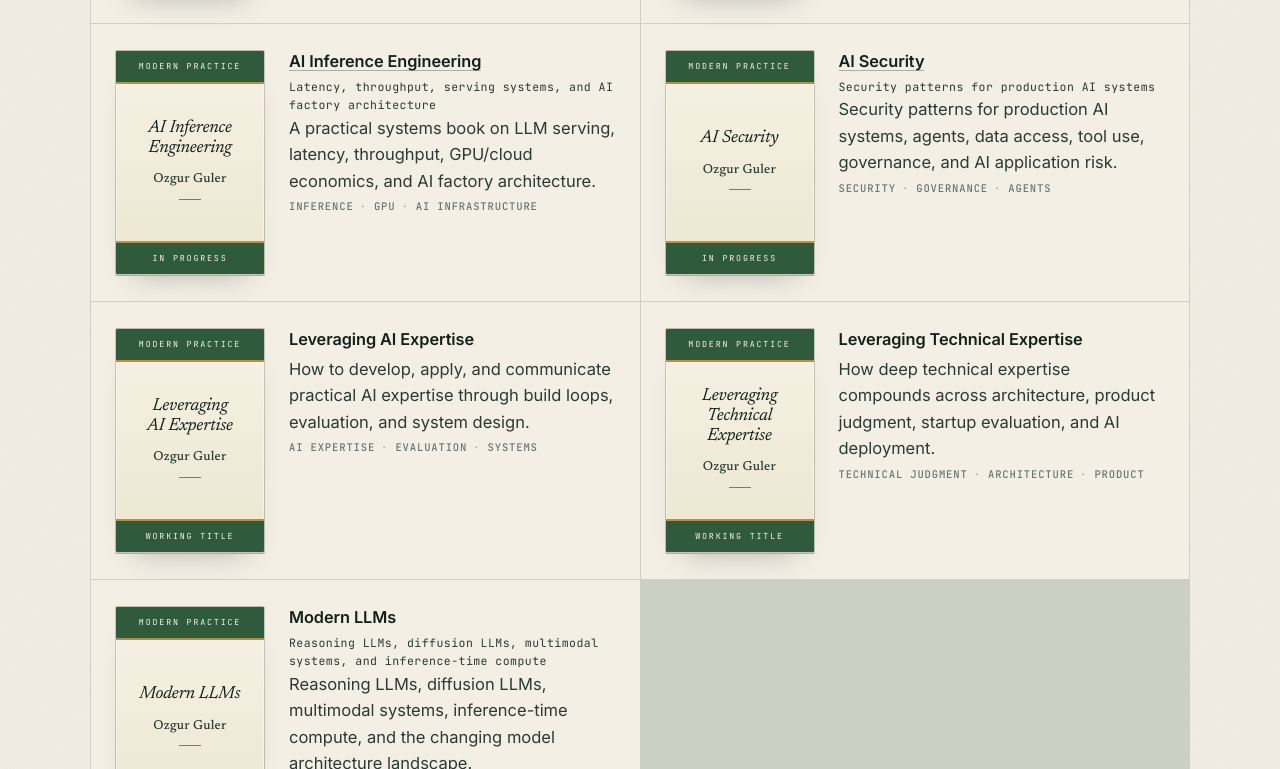
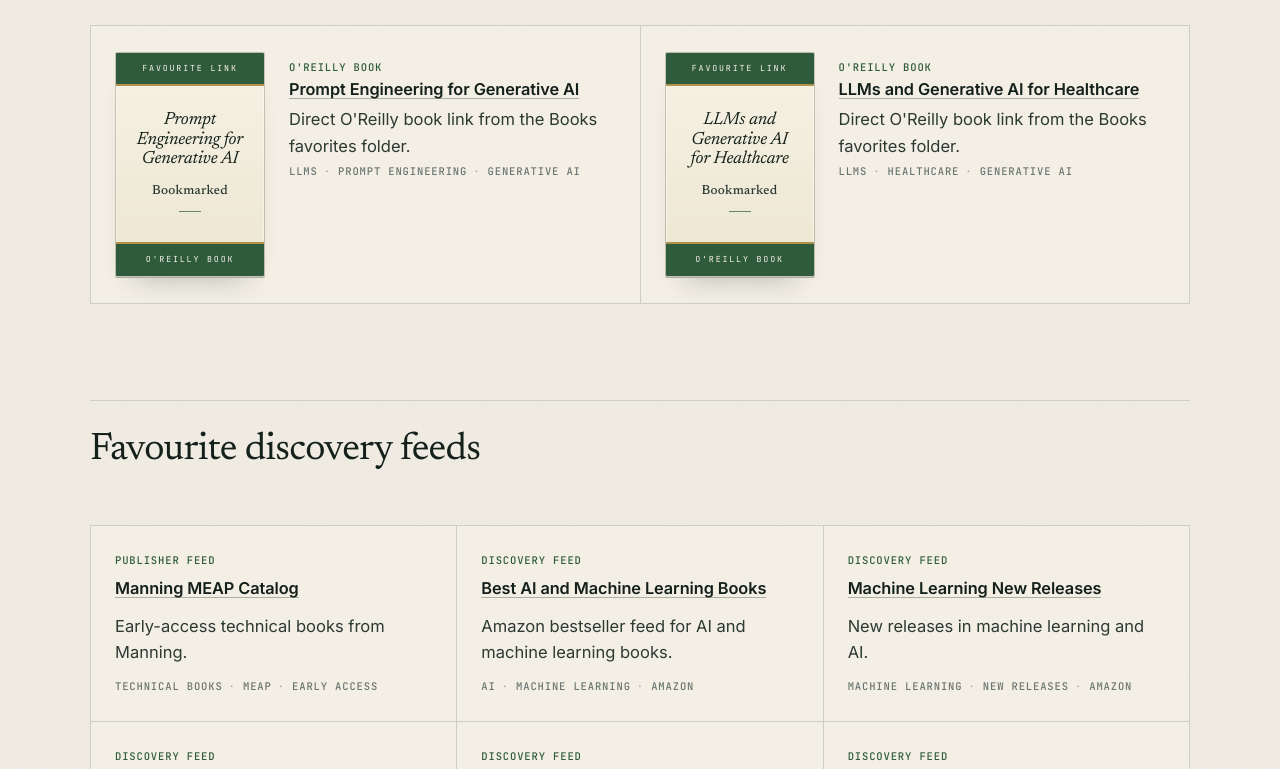
Before and after one commit to ozgurgulerx/ai-prime-directive, an Astro site in the folder site/: page /books in a window 1280 px wide. Shown: the part 591-1360 px from the top of the page. Built offline with nearby package versions, Linux system fonts and the light colour scheme; Astro itself is replaced by a stand-in of ours.

Commit message:
feat: update books from favorite bookmarks

```diff
--- a/site/scripts/generate-images.mjs
+++ b/site/scripts/generate-images.mjs
@@ -9,6 +9,8 @@ const promptDir = new URL("../prompts/nano-banana/", import.meta.url);
 const outputRoot = new URL("../public/generated/", import.meta.url);
 
 const jobs = [
+  ["bookmark-prompt-engineering-for-generative-ai.md", "books/bookmark-prompt-engineering-for-generative-ai.png", "2:3"],
+  ["bookmark-llms-generative-ai-healthcare.md", "books/bookmark-llms-generative-ai-healthcare.png", "2:3"],
   ["ai-inference-engineering.md", "books/ai-inference-engineering.png", "2:3"],
   ["ai-agents-in-production.md", "books/ai-agents-in-production.png", "2:3"],
   ["ai-data-integration-patterns.md", "books/ai-data-integration-patterns.png", "2:3"],
--- a/site/src/components/Card.astro
+++ b/site/src/components/Card.astro
@@ -9,11 +9,12 @@ interface Props {
 }
 
 const { title, summary, href, status, tags = [], accent = false } = Astro.props;
+const external = href?.startsWith("http");
 ---
 
 <article class:list={["card", { accent }]}>
   {status && <span class="status">{status}</span>}
-  <h3>{href ? <a href={href}>{title}</a> : title}</h3>
+  <h3>{href ? <a href={href} target={external ? "_blank" : null} rel={external ? "noopener" : null}>{title}</a> : title}</h3>
   {summary && <p>{summary}</p>}
   {tags.length > 0 && (
     <div class="chips">
--- /dev/null
+++ b/site/src/lib/bookmarks.ts
@@ -0,0 +1,202 @@
+export type BookLink = {
+  title: string;
+  url: string;
+  summary: string;
+  status: string;
+  tags: string[];
+};
+
+export const directBookLinks: BookLink[] = [
+  {
+    title: "Prompt Engineering for Generative AI",
+    url: "https://learning.oreilly.com/library/view/prompt-engineering-for/9781098153427/",
+    summary: "Direct O'Reilly book link from the Books favorites folder.",
+    status: "O'Reilly book",
+    tags: ["llms", "prompt engineering", "generative ai"],
+  },
+  {
+    title: "LLMs and Generative AI for Healthcare",
+    url: "https://learning.oreilly.com/library/view/llms-and-generative/9781098160913/",
+    summary: "Direct O'Reilly book link from the Books favorites folder.",
+    status: "O'Reilly book",
+    tags: ["llms", "healthcare", "generative ai"],
+  },
+];
+
+export const favoriteBookFeeds: BookLink[] = [
+  {
+    title: "Manning MEAP Catalog",
+    url: "https://www.manning.com/meap-catalog",
+    summary: "Early-access technical books from Manning.",
+    status: "publisher feed",
+    tags: ["technical books", "meap", "early access"],
+  },
+  {
+    title: "Best AI and Machine Learning Books",
+    url: "https://www.amazon.com/Best-Sellers-AI-Machine-Learning/zgbs/books/3887",
+    summary: "Amazon bestseller feed for AI and machine learning books.",
+    status: "discovery feed",
+    tags: ["ai", "machine learning", "amazon"],
+  },
+  {
+    title: "Machine Learning New Releases",
+    url: "https://www.amazon.com/gp/new-releases/books/3887",
+    summary: "New releases in machine learning and AI.",
+    status: "discovery feed",
+    tags: ["machine learning", "new releases", "amazon"],
+  },
+  {
+    title: "Cloud Computing New Releases",
+    url: "https://www.amazon.com/gp/new-releases/books/10806612011",
+    summary: "New releases in cloud computing.",
+    status: "discovery feed",
+    tags: ["cloud", "infrastructure", "amazon"],
+  },
+  {
+    title: "Best Cloud Computing Books",
+    url: "https://www.amazon.com/Best-Sellers-Kindle-Store-Cloud-Computing/zgbs/digital-text/16977223011",
+    summary: "Bestseller feed for cloud computing books.",
+    status: "discovery feed",
+    tags: ["cloud", "infrastructure", "amazon"],
+  },
+  {
+    title: "Python New Releases",
+    url: "https://www.amazon.com/gp/new-releases/books/285856",
+    summary: "New Python programming book releases.",
+    status: "discovery feed",
+    tags: ["python", "programming", "amazon"],
+  },
+  {
+    title: "Best Python Books",
+    url: "https://www.amazon.com/Best-Sellers-Books-Python-Programming/zgbs/books/285856",
+    summary: "Bestseller feed for Python programming books.",
+    status: "discovery feed",
+    tags: ["python", "programming", "amazon"],
+  },
+  {
+    title: "Computers and Technology New Releases",
+    url: "https://www.amazon.com/gp/new-releases/books/5/ref=zg_bsnr_unv_books_2_549646_1",
+    summary: "Broad technical new-release feed for computer and technology books.",
+    status: "discovery feed",
+    tags: ["technology", "computer science", "amazon"],
+  },
+  {
+    title: "Computer Programming New Releases",
+    url: "https://www.amazon.com/gp/new-releases/books/3839/ref=zg_bsnr_nav_b_2_5",
+    summary: "New releases in computer programming.",
+    status: "discovery feed",
+    tags: ["programming", "software", "amazon"],
+  },
+  {
+    title: "Software Development New Releases",
+    url: "https://www.amazon.com/gp/new-releases/books/4016/ref=zg_b_hnr_4016_1",
+    summary: "New releases in software development.",
+    status: "discovery feed",
+    tags: ["software", "engineering", "amazon"],
+  },
+  {
+    title: "Best Web Development and Design Books",
+    url: "https://www.amazon.com/Best-Sellers-Books-Web-Development-Design/zgbs/books/3510/ref=zg_bs_nav_b_2_5",
+    summary: "Bestseller feed for web development and design books.",
+    status: "discovery feed",
+    tags: ["web", "design", "amazon"],
+  },
+  {
+    title: "Computer Vision and Pattern Recognition",
+    url: "https://www.amazon.com/Best-Sellers-Books-Computer-Vision-Pattern-Recognition/zgbs/books/132552011/ref=zg_bs_nav_b_4_3887",
+    summary: "Computer vision and pattern recognition book feed.",
+    status: "discovery feed",
+    tags: ["computer vision", "machine learning", "amazon"],
+  },
+  {
+    title: "Data Warehousing New Releases",
+    url: "https://www.amazon.com/gp/new-releases/books/3655",
+    summary: "New releases in data warehousing.",
+    status: "discovery feed",
+    tags: ["data", "warehousing", "amazon"],
+  },
+  {
+    title: "Quantum Theory New Releases",
+    url: "https://www.amazon.com/gp/new-releases/books/14581",
+    summary: "New releases in quantum theory.",
+    status: "discovery feed",
+    tags: ["quantum", "science", "amazon"],
+  },
+  {
+    title: "Best Quantum Theory Books",
+    url: "https://www.amazon.com/Best-Sellers-Kindle-Store-Quantum-Theory/zgbs/digital-text/159799011/ref=zg_bsnr_tab_t_digital-text_bs",
+    summary: "Bestseller feed for quantum theory books.",
+    status: "discovery feed",
+    tags: ["quantum", "science", "amazon"],
+  },
+  {
+    title: "Neuroscience New Releases",
+    url: "https://www.amazon.com/gp/new-releases/books/227637",
+    summary: "New releases in neuroscience.",
+    status: "discovery feed",
+    tags: ["neuroscience", "cognition", "amazon"],
+  },
+  {
+    title: "Best Neuroscience Books",
+    url: "https://www.amazon.com/gp/bestsellers/digital-text/157199011/ref=zg_b_bs_157199011_1",
+    summary: "Bestseller feed for neuroscience books.",
+    status: "discovery feed",
+    tags: ["neuroscience", "cognition", "amazon"],
+  },
+  {
+    title: "Memory New Releases",
+    url: "https://www.amazon.com/gp/new-releases/books/4743",
+    summary: "New releases around memory and cognition.",
+    status: "discovery feed",
+    tags: ["memory", "cognition", "amazon"],
+  },
+  {
+    title: "Startup New Releases",
+    url: "https://www.amazon.com/gp/new-releases/digital-text/8493731011",
+    summary: "New releases in startup and entrepreneurship books.",
+    status: "discovery feed",
+    tags: ["startups", "business", "amazon"],
+  },
+  {
+    title: "Best Venture Capital Books",
+    url: "https://www.amazon.com/Best-Sellers-Books-Venture-Capital/zgbs/books/10020679011/ref=zg_bs_pg_1?_encoding=UTF8&pg=1",
+    summary: "Bestseller feed for venture capital books.",
+    status: "discovery feed",
+    tags: ["venture capital", "startups", "amazon"],
+  },
+  {
+    title: "Financial Services New Releases",
+    url: "https://www.amazon.com/gp/new-releases/books/10020696011",
+    summary: "New releases in financial services.",
+    status: "discovery feed",
+    tags: ["finance", "financial services", "amazon"],
+  },
+  {
+    title: "FinTech Book Search",
+    url: "https://www.amazon.com/Books-FinTech/s?rh=n%3A283155%2Cp_28%3AFinTech",
+    summary: "Saved Amazon search for FinTech books.",
+    status: "discovery feed",
+    tags: ["fintech", "finance", "amazon"],
+  },
+  {
+    title: "Biotech New Releases",
+    url: "https://www.amazon.com/gp/new-releases/books/13518",
+    summary: "New releases in biotechnology.",
+    status: "discovery feed",
+    tags: ["biotech", "science", "amazon"],
+  },
+  {
+    title: "Best Books of the Year So Far",
+    url: "https://www.amazon.com/b?ref=ess_dp_epicks_r&node=3003015011",
+    summary: "Amazon editors' broad book discovery feed.",
+    status: "editor feed",
+    tags: ["general reading", "editors", "amazon"],
+  },
+  {
+    title: "Best Books of the Month: Nonfiction",
+    url: "https://www.amazon.com/b?ref=ess_dp_epicks_T2&node=17276799011",
+    summary: "Amazon editors' nonfiction monthly picks.",
+    status: "editor feed",
+    tags: ["nonfiction", "editors", "amazon"],
+  },
+];
--- a/site/src/pages/books.astro
+++ b/site/src/pages/books.astro
@@ -2,17 +2,58 @@
 import { getCollection } from "astro:content";
 import BaseLayout from "@/layouts/BaseLayout.astro";
 import BookCard from "@/components/BookCard.astro";
+import Card from "@/components/Card.astro";
+import Section from "@/components/Section.astro";
+import { directBookLinks, favoriteBookFeeds } from "@/lib/bookmarks";
 
-const books = await getCollection("books");
+const writingProjects = await getCollection("books");
 ---
 
-<BaseLayout title="Books" description="Long-form writing projects on production AI systems.">
+<BaseLayout title="Books" description="Favourite book links and reading feeds from the Books bookmarks folder.">
   <section class="hero">
     <p class="eyebrow">Books</p>
     <h1>Books</h1>
-    <p class="lede">Long-form writing projects on production AI systems.</p>
+    <p class="lede">Favourite book links and reading feeds from the Books bookmarks folder: direct O'Reilly book links, technical publisher catalogs, and saved discovery feeds across AI, infrastructure, programming, startups, finance, and science.</p>
   </section>
-  <div class="grid two">
-    {books.map((book) => <BookCard book={book} />)}
-  </div>
+
+  <Section title="Direct book links">
+    <div class="grid two">
+      {directBookLinks.map((book) => (
+        <article class="card book-card">
+          <a class="cover-link" href={book.url} target="_blank" rel="noopener" aria-hidden="true" tabindex="-1">
+            <div class="cover-typo">
+              <div class="cv-series">Favourite Link</div>
+              <div class="cv-title">
+                {book.title}
+                <span class="cv-author-name">Bookmarked</span>
+              </div>
+              <div class="cv-author">{book.status.toUpperCase()}</div>
+            </div>
+          </a>
+          <div>
+            <span class="status">{book.status}</span>
+            <h3><a href={book.url} target="_blank" rel="noopener">{book.title}</a></h3>
+            <p>{book.summary}</p>
+            <div class="chips">
+              {book.tags.map((tag) => <span class="chip">{tag}</span>)}
+            </div>
+          </div>
+        </article>
+      ))}
+    </div>
+  </Section>
+
+  <Section title="Favourite discovery feeds">
+    <div class="grid three">
+      {favoriteBookFeeds.map((feed) => (
+        <Card title={feed.title} href={feed.url} status={feed.status} summary={feed.summary} tags={feed.tags} />
+      ))}
+    </div>
+  </Section>
+
+  <Section title="Ozgur writing projects">
+    <div class="grid two">
+      {writingProjects.map((book) => <BookCard book={book} />)}
+    </div>
+  </Section>
 </BaseLayout>
```
Also changed, not shown: site/prompts/nano-banana/bookmark-llms-generative-ai-healthcare.md (added, +17 -0 lines), site/prompts/nano-banana/bookmark-prompt-engineering-for-generative-ai.md (added, +17 -0 lines), site/src/pages/index.astro (+14 -5 lines).
